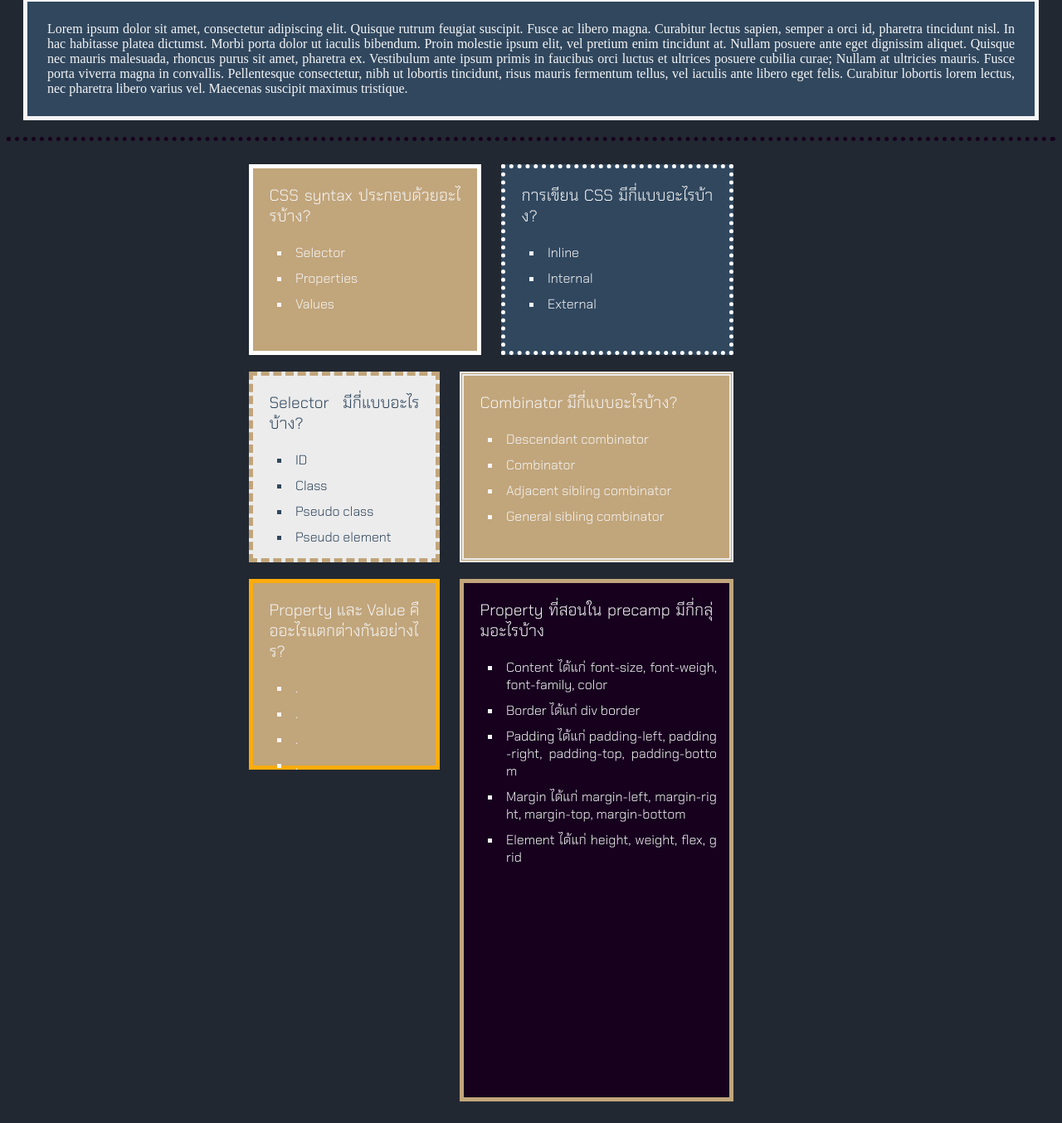
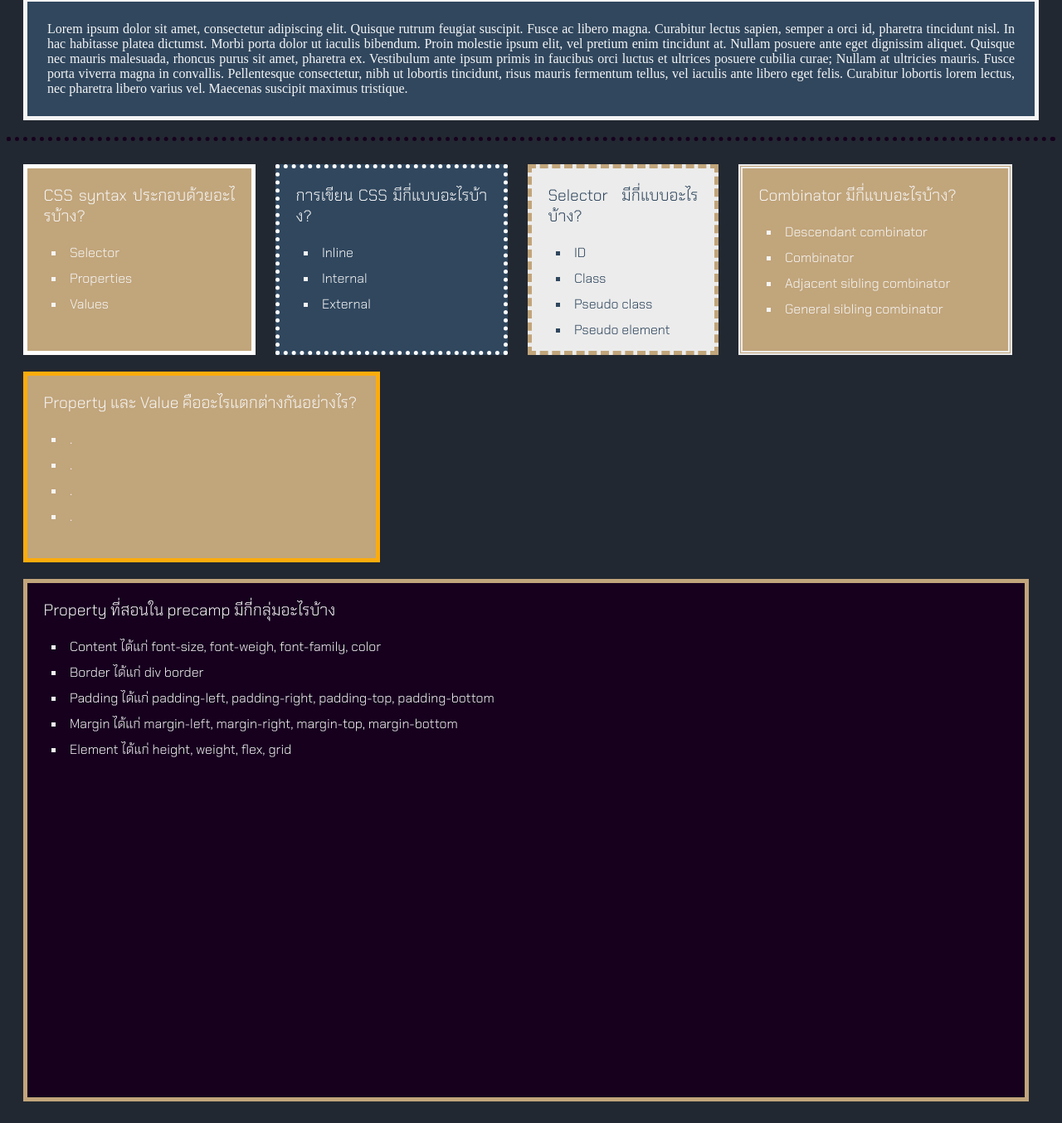
Before and after one commit to Klanakin/codecamp-thailand, a plain HTML site: page css-box-models.html in a window 1280 px wide. Shown: the part 23-1377 px from the top of the page at 83% size. Drawn offline with Linux system fonts and the light colour scheme.

Commit message:
updating content-boxes' display propertis

```diff
--- a/style.css
+++ b/style.css
@@ -48,7 +48,7 @@ ul {
     margin-left: auto;
     margin-right: auto;
     padding: 10px;
-    width: 700px;
+    width: auto;
     vertical-align: baseline;
 }
 
@@ -140,7 +140,7 @@ ul {
     height: 200px;
     margin: 10px;
     padding: 10px;
-    width: 200px;
+    width: 400px;
     word-break: break-all;
     word-wrap: break-word;
     text-align: justify;
@@ -159,7 +159,7 @@ ul {
     height: 600px;
     margin: 10px;
     padding: 10px;
-    width: 300px;
+    width: 95%;
     word-break: break-all;
     word-wrap: normal;
     text-align: justify;
```
